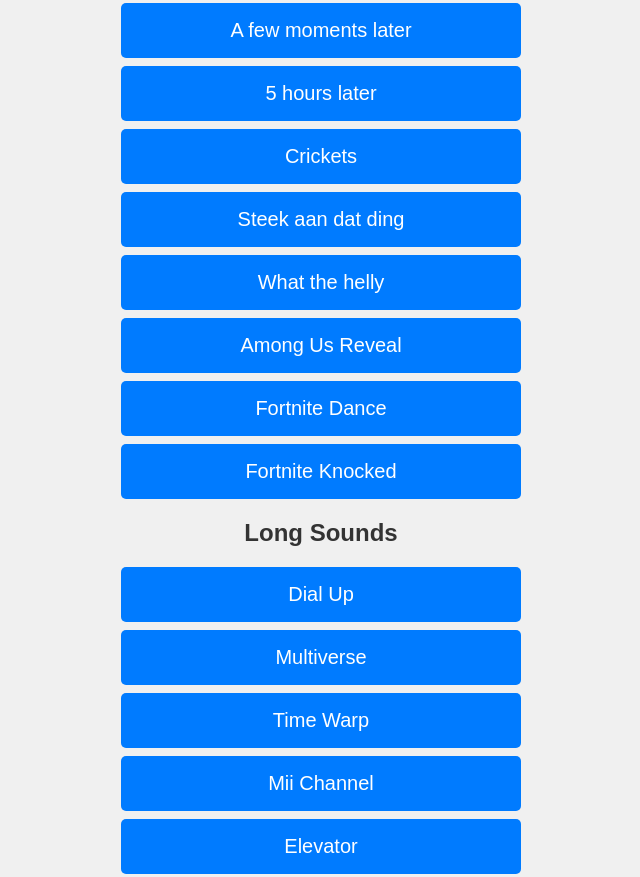
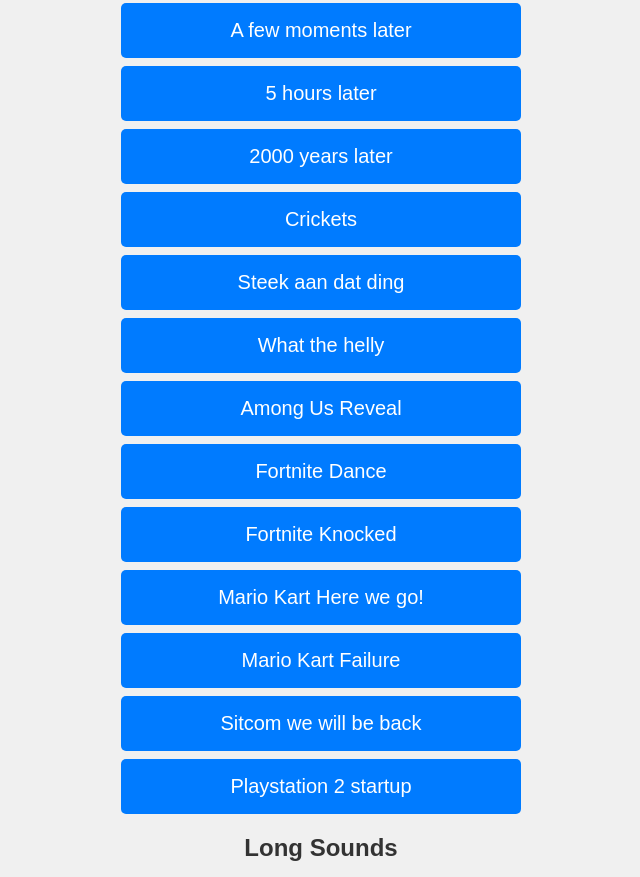
Before and after one commit to bplaat/jubicamp-soundboard, a plain HTML site: page index.html in a window 1280 px wide. Shown: the part 1476-2353 px from the top of the page, without its empty margins (319-959 px from the left). Drawn offline with Linux system fonts and the light colour scheme.

Commit message:
Add even more sounds

```diff
--- a/index.html
+++ b/index.html
@@ -33,12 +33,17 @@
         <button onclick="new Audio('sounds/windows-xp-error.mp3').play()">Windows XP Error</button>
         <button onclick="new Audio('sounds/moments-later.m4a').play()">A few moments later</button>
         <button onclick="new Audio('sounds/5-hours-later.m4a').play()">5 hours later</button>
+        <button onclick="new Audio('sounds/2000-years-later.m4a').play()">2000 years later</button>
         <button onclick="new Audio('sounds/crickets.m4a').play()">Crickets</button>
         <button onclick="new Audio('sounds/steek-aan.m4a').play()">Steek aan dat ding</button>
         <button onclick="new Audio('sounds/wthelly.m4a').play()">What the helly</button>
         <button onclick="new Audio('sounds/among-us-reveal.mp3').play()">Among Us Reveal</button>
         <button onclick="new Audio('sounds/fortnite-dance.mp3').play()">Fortnite Dance</button>
         <button onclick="new Audio('sounds/fortnite-knocked.mp3').play()">Fortnite Knocked</button>
+        <button onclick="new Audio('sounds/mario-kart-here-we-go.m4a').play()">Mario Kart Here we go!</button>
+        <button onclick="new Audio('sounds/mario-kart-failure.m4a').play()">Mario Kart Failure</button>
+        <button onclick="new Audio('sounds/sitcom.m4a').play()">Sitcom we will be back</button>
+        <button onclick="new Audio('sounds/ps2-startup.m4a').play()">Playstation 2 startup</button>
 
         <h2>Long Sounds</h2>
         <button onclick="new Audio('sounds/dail-up.m4a').play()">Dial Up</button>
```
Also changed, not shown: 5 other files.
